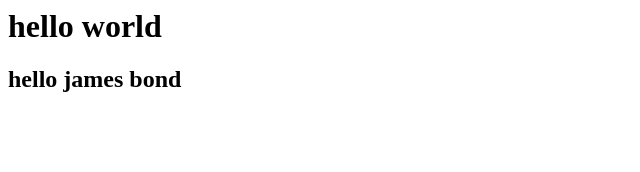
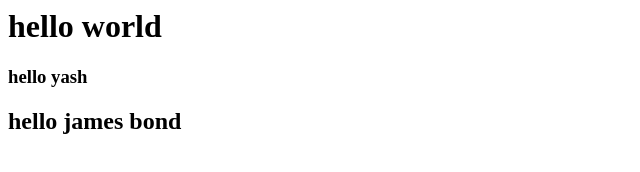
Before and after one commit to yashamode/Weather-App, a plain HTML site: page index.html in a window 1280 px wide. Shown: the whole page, without its empty margins (0-640 px from the left). Drawn offline with Linux system fonts and the light colour scheme.

Commit message:
fourth commit

```diff
--- a/index.html
+++ b/index.html
@@ -8,6 +8,7 @@
 <body>
 
     <h1>hello world</h1>
+    <h3>hello yash </h3>
     <h2>hello james bond</h2>
     <script src="script.js"></script>
 </body>
```
